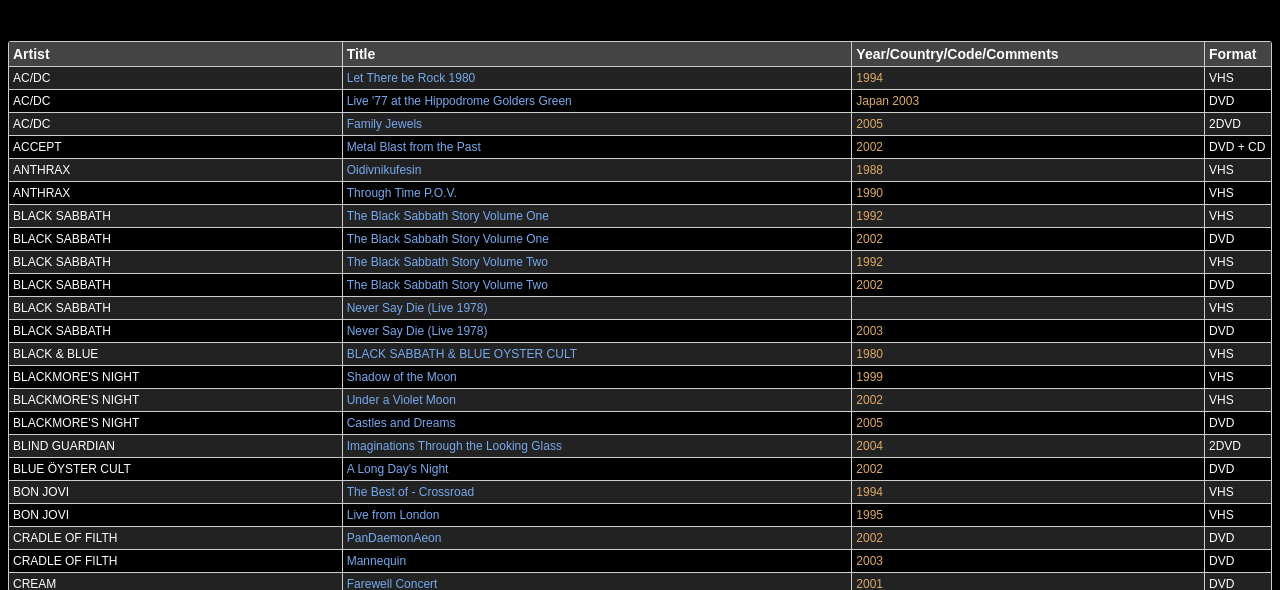
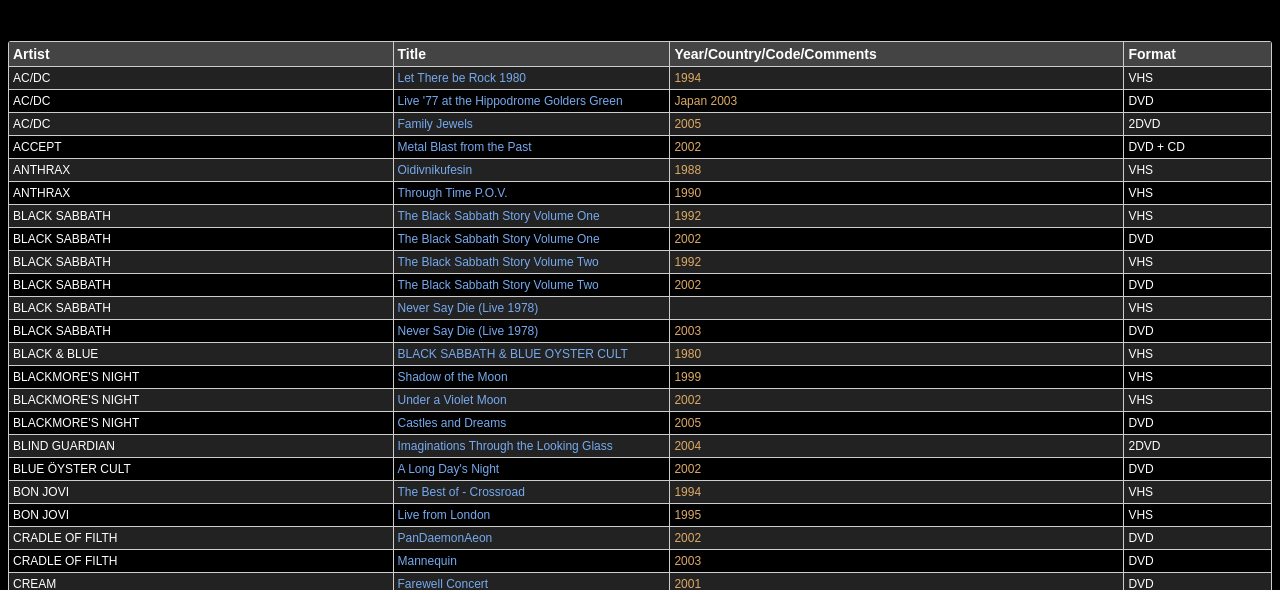
Before and after one commit to raulmateos-m/raulmateos-m.github.io, a PHP site: page /other/video.html in a window 1280 px wide. Shown: the part 93-683 px from the top of the page. Run offline with PHP 8.4, Linux system fonts and the light colour scheme; some web fonts are replaced.

Commit message:
Add files via upload

```diff
--- a/styles/raul.css
+++ b/styles/raul.css
@@ -76,7 +76,21 @@
 th.headerSortDown:after {content:"\f0dd"}
 td {padding:4px;background-color:#000;vertical-align:middle}
 tr.even td {background-color:#222}
-tr td:last-child {width:58px}
+th:nth-child(1), td:nth-child(1), #artist th:nth-child(2), #artist td:nth-child(2) {
+  width: 170px;
+}
+th:nth-child(2), td:nth-child(2), #artist th:nth-child(3), #artist td:nth-child(3) {
+  width: 110px;
+}
+th:nth-child(3), td:nth-child(3), #artist th:nth-child(4), #artist td:nth-child(4) {
+  width: 200px;
+}
+th:nth-child(4), td:nth-child(4), #artist th:nth-child(5), #artist td:nth-child(5) {
+  width: 60px;
+}
+#artist th:nth-child(1), #artist td:nth-child(1) {
+  width: 100px;
+}
 #up {
 	position:fixed;
 	right:1px;
```
